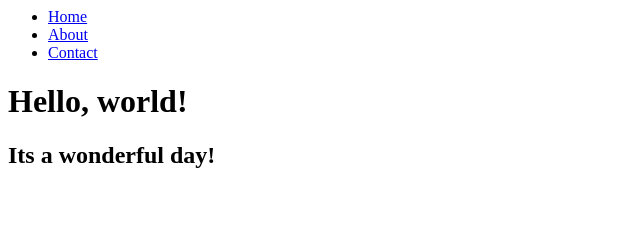
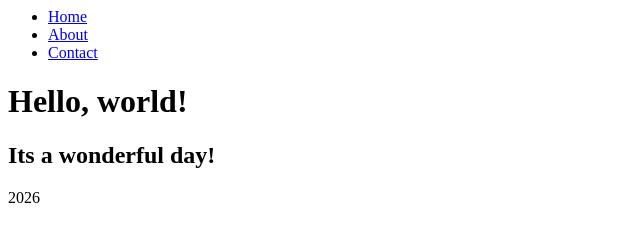
Before and after one commit to tybrianna/version-control-simulation-tybriannaHall, a plain HTML site: page index.html in a window 1280 px wide. Shown: the full height of the page, 0-640 px from the left. Drawn offline with Linux system fonts and the light colour scheme.

Commit message:
Added something to the footer to cause a conflict

```diff
--- a/index.html
+++ b/index.html
@@ -14,3 +14,6 @@
     <h2>Its a wonderful day!</h2>
   </body>
 </html>
+<footer>
+    2026
+</footer>
```
